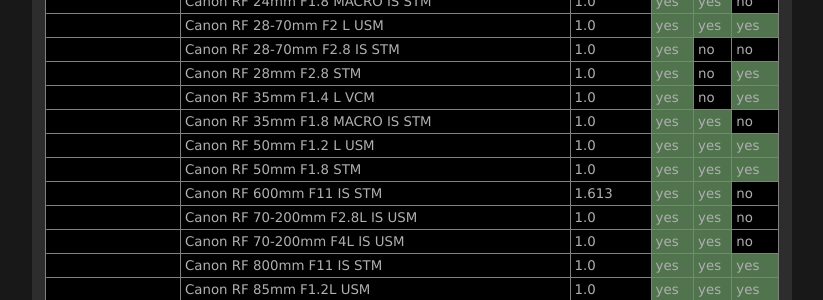
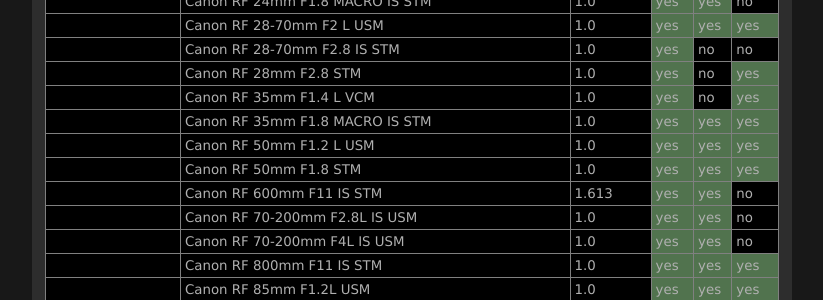
Before and after one commit to lensfun/lensfun.github.io, a Jekyll site: the page built from _posts/lenslist/2999-12-31-Lenslist-master.md, in a window 1280 px wide and 900 px high, scrolled down 5113 px. Shown: the part 146-446 px from the top of the window, without its empty margins (284-1107 px from the left). Built offline with Jekyll 4.4.1, drawn with Linux system fonts in a browser that asks for light colours.

Commit message:
Update master lens list from GitHub Actions

```diff
--- a/_posts/lenslist/2999-12-31-Lenslist-master.md
+++ b/_posts/lenslist/2999-12-31-Lenslist-master.md
@@ -210,7 +210,7 @@ This list was generated on 2025-09-11 from current Lensfun sources. Your Lensfun
 <tr class="lenslist-bg1"><td></td><td>Canon RF 28-70mm F2.8 IS STM</td><td>1.0</td><td class="lenslist-highlight lenslist-check">yes</td><td class="lenslist-check">no</td><td class="lenslist-check">no</td></tr>
 <tr class="lenslist-bg1"><td></td><td>Canon RF 28mm F2.8 STM</td><td>1.0</td><td class="lenslist-highlight lenslist-check">yes</td><td class="lenslist-check">no</td><td class="lenslist-highlight lenslist-check">yes</td></tr>
 <tr class="lenslist-bg1"><td></td><td>Canon RF 35mm F1.4 L VCM</td><td>1.0</td><td class="lenslist-highlight lenslist-check">yes</td><td class="lenslist-check">no</td><td class="lenslist-highlight lenslist-check">yes</td></tr>
-<tr class="lenslist-bg1"><td></td><td>Canon RF 35mm F1.8 MACRO IS STM</td><td>1.0</td><td class="lenslist-highlight lenslist-check">yes</td><td class="lenslist-highlight lenslist-check">yes</td><td class="lenslist-check">no</td></tr>
+<tr class="lenslist-bg1"><td></td><td>Canon RF 35mm F1.8 MACRO IS STM</td><td>1.0</td><td class="lenslist-highlight lenslist-check">yes</td><td class="lenslist-highlight lenslist-check">yes</td><td class="lenslist-highlight lenslist-check">yes</td></tr>
 <tr class="lenslist-bg1"><td></td><td>Canon RF 50mm F1.2 L USM</td><td>1.0</td><td class="lenslist-highlight lenslist-check">yes</td><td class="lenslist-highlight lenslist-check">yes</td><td class="lenslist-highlight lenslist-check">yes</td></tr>
 <tr class="lenslist-bg1"><td></td><td>Canon RF 50mm F1.8 STM</td><td>1.0</td><td class="lenslist-highlight lenslist-check">yes</td><td class="lenslist-highlight lenslist-check">yes</td><td class="lenslist-highlight lenslist-check">yes</td></tr>
 <tr class="lenslist-bg1"><td></td><td>Canon RF 600mm F11 IS STM</td><td>1.613</td><td class="lenslist-highlight lenslist-check">yes</td><td class="lenslist-highlight lenslist-check">yes</td><td class="lenslist-check">no</td></tr>
```
